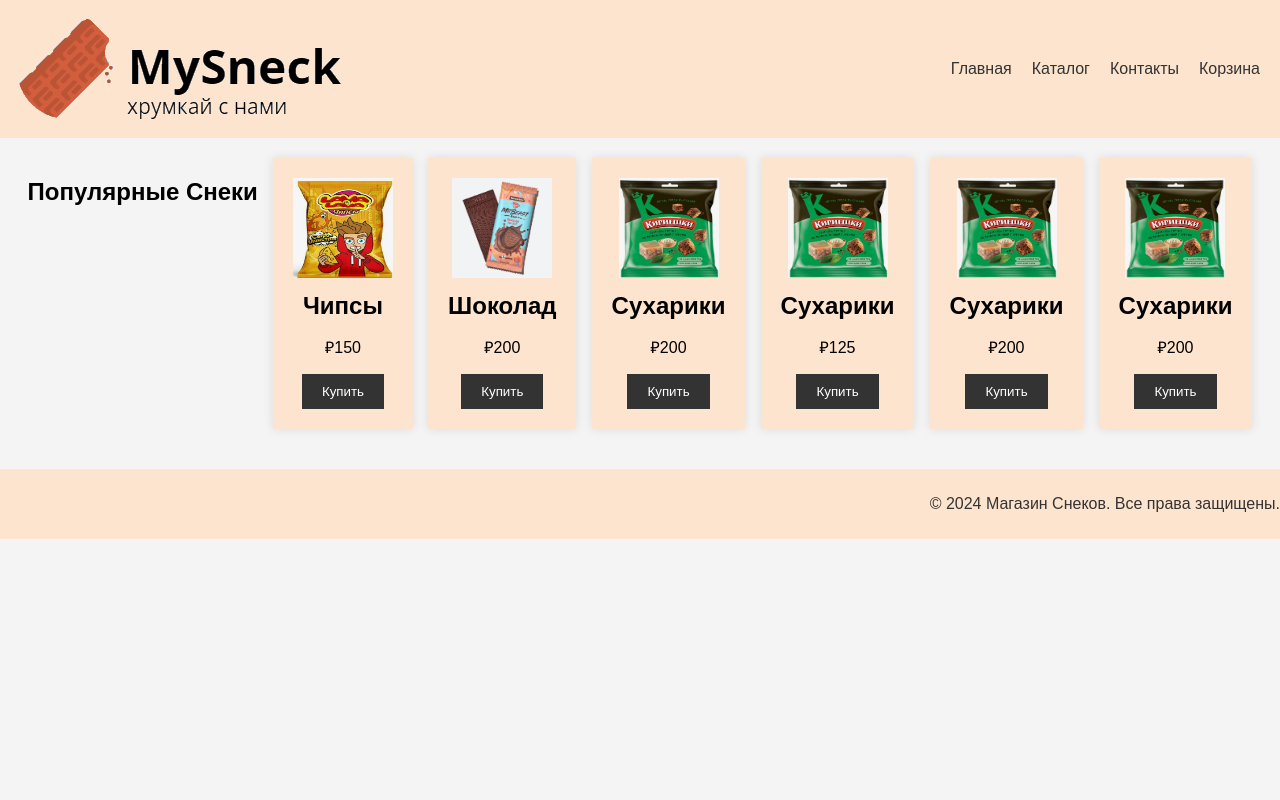
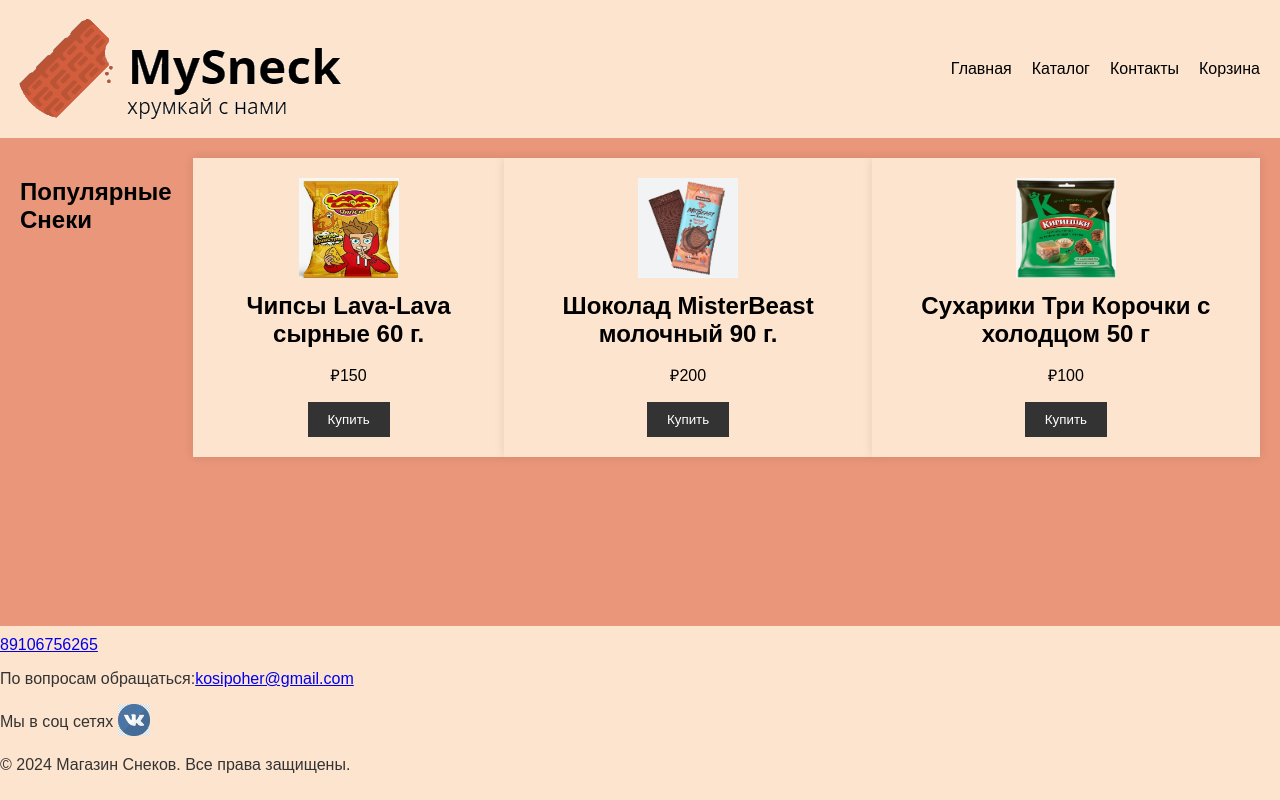
Before and after one commit to Kosipoha/MySite, a plain HTML site: page index.html in a window 1280 px wide. Drawn offline with Linux system fonts and the light colour scheme.

Commit message:
Add files via upload

```diff
--- a/MySneck.css
+++ b/MySneck.css
@@ -1,8 +1,74 @@
+/* Универсальный селектор */
+* {
+    box-sizing: border-box;
+}
+
+/* Селектор по тегу */
 body {
     font-family: Arial, sans-serif;
     margin: 0;
     padding: 0;
     background-color: #f4f4f4;
+}
+
+/* Селектор по классу */
+.header {
+    background-color: #333;
+    color:#333;
+    padding: 10px 0;
+}
+
+/* Селектор по идентификатору */
+#logo {
+    font-size: 24px;
+    font-weight: bold;
+    margin-left: 20px;
+}
+
+/* Селектор по атрибуту */
+nav ul li a[href="#"] {
+    color: black;
+}
+
+/* Дочерний селектор */
+nav > ul {
+    list-style-type: none;
+    margin: 0;
+    padding: 0;
+    display: flex;
+}
+
+/* Селектор потомков */
+header nav ul li {
+    margin-right: 20px;
+}
+
+/* Группировка селекторов */
+nav ul li a, footer p {
+    color:#333;
+    text-decoration: none;
+}
+
+/* Псевдоклассы */
+nav ul li a:hover {
+    color: #f4f4f4;
+}
+
+/* Псевдоэлементы */
+footer::after {
+    content: "";
+    display: block;
+    clear: both;
+}
+
+body {
+    font-family: Arial, sans-serif;
+    margin: 0;
+    padding: 0;
+}
+
+body{
+    background-color:darksalmon;
 }
 
 header {
@@ -69,9 +135,11 @@ main {
     padding: 10px 20px;
     cursor: pointer;
 }
+
 .product:hover{
     background: #dddddd;
 }
+
 .product button:hover{
     background:blue;
 }
@@ -79,7 +147,29 @@ main {
 footer {
     background-color: #FDE4CE;
     color: #333;
-    text-align: right;
+    text-align:none;
     padding: 10px 0;
-    margin-top: 20px;
+    position: fixed;
+    width: 100%;
+    bottom: 0;
 }
+
+footer p{
+    display: flex;
+    align-items: center;
+}
+footer p a img {
+    margin-left: 5px;
+    width: 32px;
+    height: 32px;
+}
+
+footer a{
+    position:right;
+}
+
+footer .baza {
+    display: block;
+    margin-left: auto;
+    margin-right: 0;
+}
--- a/index.html
+++ b/index.html
@@ -22,44 +22,30 @@
             <h1>Популярные Снеки</h1>
             <div class="product">
                 <img alt="Товар 1" src="Sneck2.png">
-                <h2>Чипсы</h2>
+                <h2>Чипсы Lava-Lava сырные 60 г.</h2>
                 <p>₽150</p>
                 <button>Купить</button>
             </div>
             <div class="product">
                 <img alt="Товар 2" src="Sneck1.png">
-                <h2>Шоколад</h2>
+                <h2>Шоколад MisterBeast молочный 90 г.</h2>
                 <p>₽200</p>
                 <button>Купить</button>
             </div>
             <div class="product">
                 <img alt="Товар 3" src="Sneck3.png">
-                <h2>Сухарики</h2>
-                <p>₽200</p>
+                <h2>Сухарики Три Корочки с холодцом 50 г</h2>
+                <p>₽100</p>
                 <button>Купить</button>
             </div>
-            <div class="product">
-                <img alt="Товар 3" src="Sneck3.png">
-                <h2>Сухарики</h2>
-                <p>₽125</p>
-                <button>Купить</button>
-            </div>
-            <div class="product">
-                <img alt="Товар 3" src="Sneck3.png">
-                <h2>Сухарики</h2>
-                <p>₽200</p>
-                <button>Купить</button>
-            </div>
-            <div class="product">
-                <img alt="Товар 3" src="Sneck3.png">
-                <h2>Сухарики</h2>
-                <p>₽200</p>
-                <button>Купить</button>
             </div>
         </section>
     </main>
     <footer>
-        <p>&copy; 2024 Магазин Снеков. Все права защищены.</p>
+        <a href="+89106756265">89106756265</a>
+        <p>По вопросам обращаться: <a href="kosipoher@gmail.com"> kosipoher@gmail.com</a></p>
+        <p>Мы в соц сетях <a href="https://vk.com/im?peers=689818576_157713899" target="_blank"><img alt="VK" src="images.png"></a></p>
+        <p class="baza">&copy; 2024 Магазин Снеков. Все права защищены.</p>
     </footer>
 </body>
 </html>
```
Also changed, not shown: Econca.png (added), favicon-16x16.png (added), favicon-32x32.png (added), favicon.ico (added), images.png (added), logo1.png (added), site.webmanifest (added).
